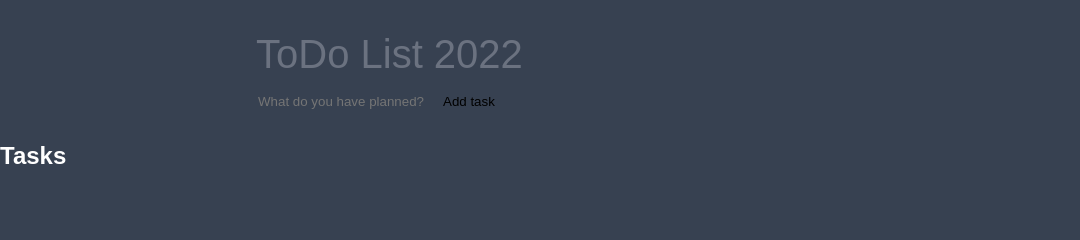
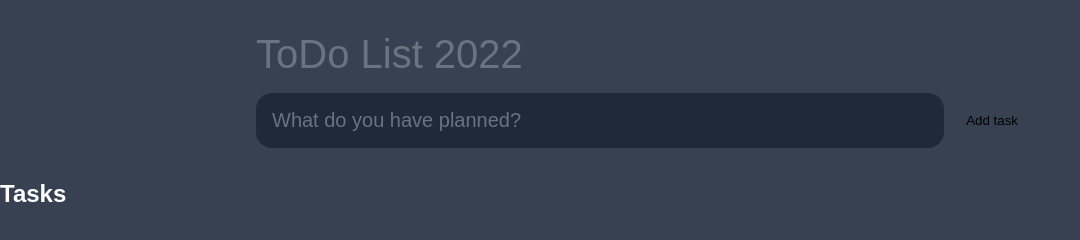
Before and after one commit to sinemyildizbekiroglu/todo-list, a plain HTML site: page index.html in a window 1280 px wide. Shown: the whole page, without its empty margins (0-1080 px from the left). Drawn offline with Linux system fonts and the light colour scheme.

Commit message:
Add `new-task-input`, `new-task-input placeholder` style

```diff
--- a/main.css
+++ b/main.css
@@ -46,3 +46,17 @@ input, button {
 	outline: none;
 	background: none;
 }
+
+#new-task-input {
+	flex: 1 1 0%;
+	background-color: var(--darker);
+	padding: 1rem;
+	border-radius: 1rem;
+	margin-right: 1rem;
+	color: var(--light);
+	font-size: 1.25rem;
+}
+
+#new-task-input::placeholder {
+	color: var(--grey);
+}
```
